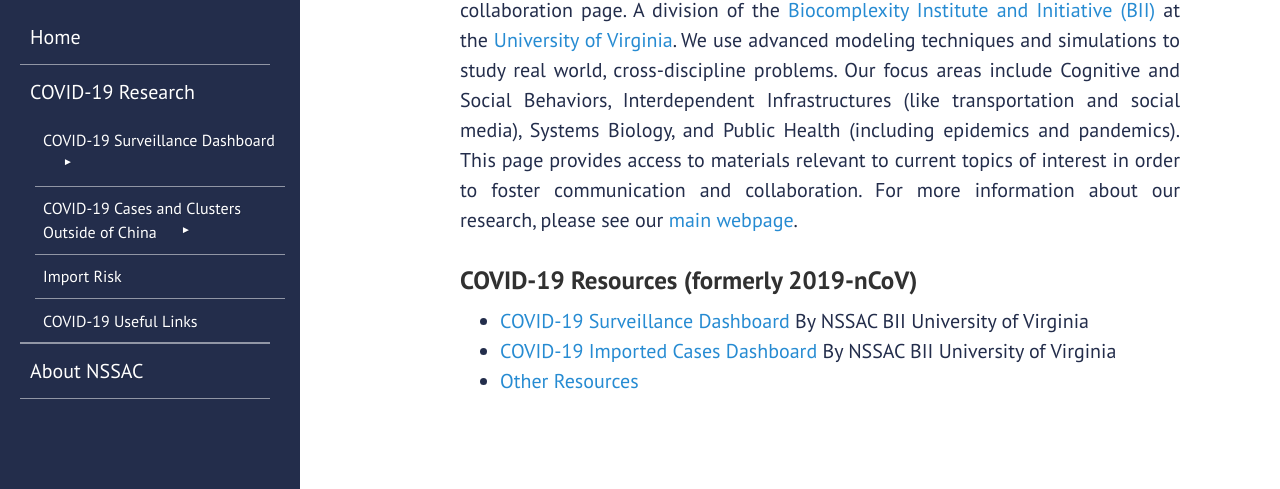
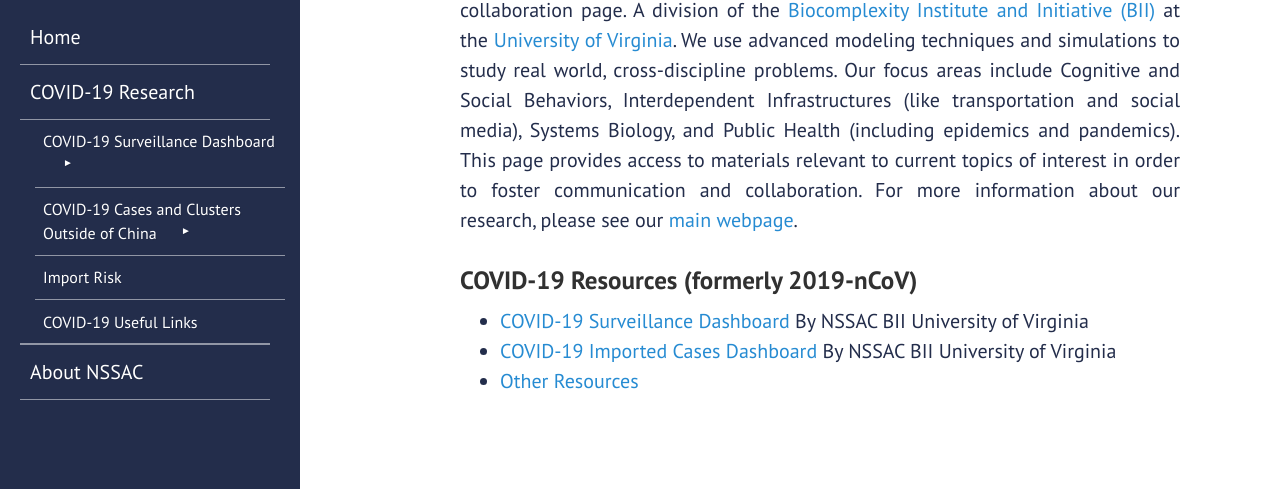
Before and after one commit to mehta-gaurav/mehta-gaurav.github.io, a Jekyll site: the page built from index.md, in a window 1280 px wide. Shown: the part 158-647 px from the top of the page. Built offline with Jekyll 4.4.1, drawn with Linux system fonts in a browser that asks for light colours.

Commit message:
Update sidebar.html

```diff
--- a/_includes/sidebar.html
+++ b/_includes/sidebar.html
@@ -17,7 +17,7 @@
           <li><a class="sidebar-nav-item{% if page.url == site.baseurl %} active{% endif %}" href="{{ site.baseurl }}">Home</a></li>
           <li>
 <!--             <a href="{{ site.dashboardUrl }}"><label for="sm1" class="sidebar-nav-item{% if page.url == site.dashboardUrl %} active{% endif %}" >COVID-19 Research  <span class="drop-icon">▾</span> <span><label title="Toggle Drop-down" class="drop-icon" for="sm1">▾</label></span></label> -->
-             <a class="sidebar-nav-item{% if page.url == site.aboutUrl %} active{% endif %}" href="{{ site.dashboardUrl }}"" >COVID-19 Research
+             <a class="sidebar-nav-item{% if page.url == site.aboutUrl %} active{% endif %}" href="{{ site.dashboardUrl }}" style= "border-bottom: 0.4px groove rgba(255,255,255,.5);" >COVID-19 Research
  				<span class="drop-icon"></span>
  				<span><label title="Toggle Drop-down" class="drop-icon" for= "sm1">▾</label></span>
 	     </a>
```
